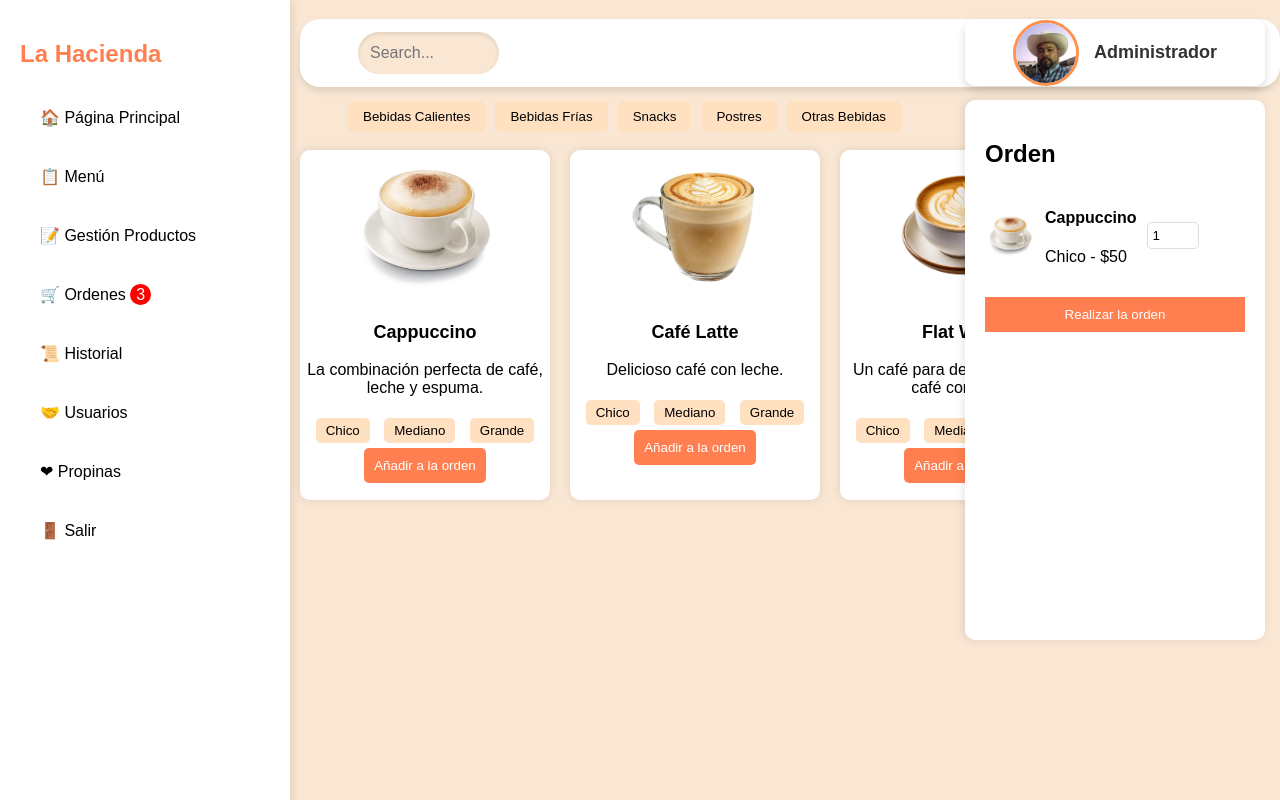
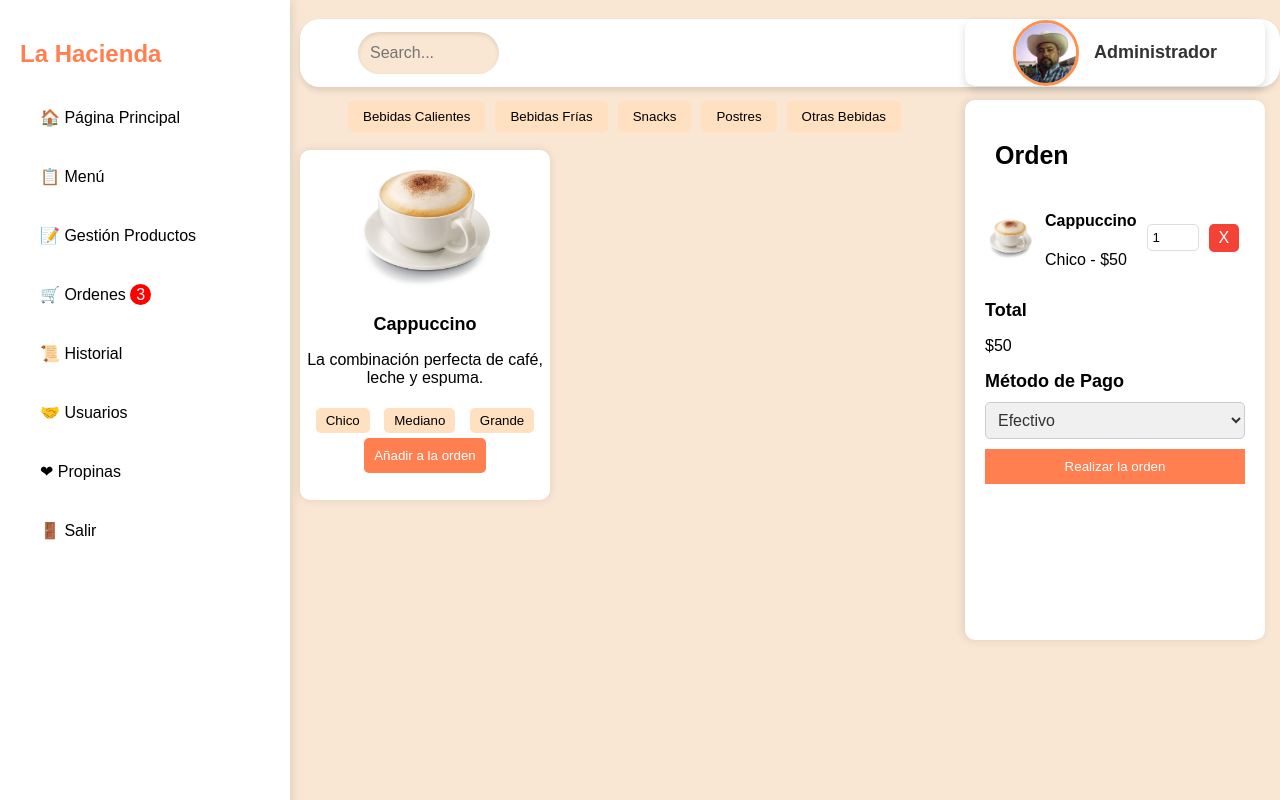
Before and after one commit to BrithanyHerrera/CoffeeHacienda, a Flask app: page /menu in a window 1280 px wide. Run offline with Flask 3, Linux system fonts and the light colour scheme.

Commit message:
menu.html y css

```diff
--- a/static/css/styles.css
+++ b/static/css/styles.css
@@ -22,6 +22,8 @@ h1 {
 }
 
 h3 {
+    margin-top: 10px;
+    margin-bottom: 10px;
     font-size: 18px;
 }
 
@@ -288,7 +290,70 @@ header input[type="text"] {
     padding: 5px;
 }
 
+.metodosPago select {
+    background-color: #f0f0f0;
+    color: #333;
+    border: 1px solid #ccc;
+    padding: 8px;
+    font-size: 16px;
+    border-radius: 5px;
+    width: 100%;
+    cursor: pointer;
+    transition: border-color 0.3s ease;
+}
+
+.metodosPago select:hover {
+    border-color: #888;
+}
+
+.metodosPago select:focus {
+    outline: none;
+    border-color: #3f51b5;
+}
+
+.metodosPago select {
+    background-color: #f0f0f0;
+    color: #333;
+    border: 1px solid #ccc;
+    padding: 8px;
+    font-size: 16px;
+    border-radius: 5px;
+    width: 100%;
+    cursor: pointer;
+    transition: border-color 0.3s ease;
+}
+
+.metodosPago select:hover {
+    border-color: #888;
+}
+
+.metodosPago select:focus {
+    outline: none;
+    border-color: #3f51b5;
+}
+
+
+.eliminarItemCarrito {
+    background-color: #f44336;
+    color: white;
+    border: none;
+    padding: 5px 10px;
+    font-size: 16px;
+    cursor: pointer;
+    border-radius: 5px;
+    transition: background-color 0.3s ease;
+}
+
+.eliminarItemCarrito:hover {
+    background-color: #d32f2f;
+}
+
+.eliminarItemCarrito:focus {
+    outline: none;
+}
+
 .checkout {
+    margin-top: 10px;
     background: #FF7F50;
     color: white;
     padding: 10px;
--- a/templates/menu.html
+++ b/templates/menu.html
@@ -12,7 +12,7 @@
         </header>
 
         <div class="contenedorUsuario">
-            <img src="static\images\EliasGood.jpg" alt="User">
+            <img src="static/images/EliasGood.jpg" alt="User">
             <span>Administrador</span>
         </div>
 
@@ -29,31 +29,7 @@
                 <div class="producto">
                     <img src="static/images/capuccino.png" alt="Cappuccino">
                     <h3>Cappuccino <span></span></h3>
-                    <p>La combinación perfecta de café, leche y espuma. </p>
-                    <div class="tamaños">
-                        <button>Chico</button>
-                        <button>Mediano</button>
-                        <button>Grande</button>
-                    </div>
-                    <button class="añadirCarrito">Añadir a la orden</button>
-                </div>
-
-                <div class="producto">
-                    <img src="static/images/latte.png" alt="Coffee Latte">
-                    <h3>Café Latte <span></span></h3>
-                    <p>Delicioso café con leche. </p>
-                    <div class="tamaños">
-                        <button>Chico</button>
-                        <button>Mediano</button>
-                        <button>Grande</button>
-                    </div>
-                    <button class="añadirCarrito">Añadir a la orden</button>
-                </div>
-
-                <div class="producto">
-                    <img src="static/images/flatw.png" alt="Flat White">
-                    <h3>Flat White <span></span></h3>
-                    <p>Un café para despertar. Intenso café con leche. </p>
+                    <p>La combinación perfecta de café, leche y espuma.</p>
                     <div class="tamaños">
                         <button>Chico</button>
                         <button>Mediano</button>
@@ -67,7 +43,7 @@
 
     <!-- Carrito -->
     <aside class="carrito">
-        <h2>Orden</h2>
+        <h1>Orden</h1>
         <div class="carritoItems">
             <div class="carritoItem">
                 <img src="static/images/capuccino.png" alt="Cappuccino">
@@ -76,12 +52,28 @@
                     <p>Chico - $50</p>
                 </div>
                 <input type="number" value="1">
+                <button class="eliminarItemCarrito">X</button>
             </div>
         </div>
 
-        <a href="/finalizarOrden">
-            <button class="checkout">Realizar la orden</button>
-        </a>
+        <!-- Total en el carrito -->
+        <div class="totalCarrito">
+            <h3>Total</h3>
+            <p id="total">$50</p> <!-- Este valor será actualizado dinámicamente -->
+        </div>
+
+        <!-- Métodos de Pago -->
+        <div class="metodosPago">
+            <h3>Método de Pago</h3>
+            <select name="metodoPago">
+                <option value="efectivo">Efectivo</option>
+                <option value="tarjeta">Tarjeta</option>
+                <option value="transferencia">Transferencia Bancaria</option>
+            </select>
+        </div>
+
+        <button class="checkout">Realizar la orden</button>
     </aside>
 </main>
+
 {% endblock %}
```
Also changed, not shown: other parts of static/css/styles.css (+0 -135 lines), templates/finalizarOrden.html (deleted, +0 -84 lines).
